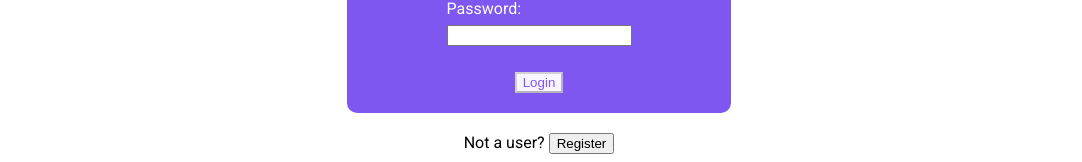
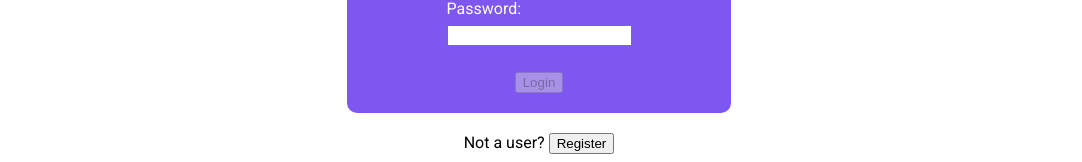
Before and after one commit to azegas/iamjunior-home-service, a React (Vite) app in the folder frontend/: page /login in a window 1280 px wide. Shown: the part 412-574 px from the top of the page, without its empty margins (101-1183 px from the left). Built offline with nearby package versions, Linux system fonts and the light colour scheme.

Commit message:
if form is valid - only then allow to login

```diff
--- a/frontend/src/components/auth/LoginForm.module.scss
+++ b/frontend/src/components/auth/LoginForm.module.scss
@@ -18,9 +18,9 @@
     align-items: center;
   }
 
-  button {
-    background-color: variables.$secondary-color;
-    color: variables.$primary-color;
-    width: fit-content;
-  }
+  // button {
+  //   background-color: variables.$secondary-color;
+  //   color: variables.$primary-color;
+  //   width: fit-content;
+  // }
 }
--- a/frontend/src/components/auth/LoginForm.tsx
+++ b/frontend/src/components/auth/LoginForm.tsx
@@ -68,7 +68,7 @@ const LoginForm = () => {
       onSubmit={handleLogin}
       validationSchema={validationSchema}
     >
-      {({ values, errors, touched, handleChange, handleSubmit, handleBlur, dirty }) => (
+      {({ values, errors, touched, dirty, isValid, handleChange, handleSubmit, handleBlur }) => (
         <div className={styles.login}>
           <h1 className="title">Login</h1>
           <pre>{JSON.stringify({ errors, touched }, null, 2)}</pre>
@@ -95,7 +95,7 @@ const LoginForm = () => {
               onChange={handleChange}
               onBlur={handleBlur}
             />
-            <button type="submit" disabled={!dirty}>
+            <button type="submit" disabled={!dirty || !isValid}>
               Login
             </button>
           </form>
```
